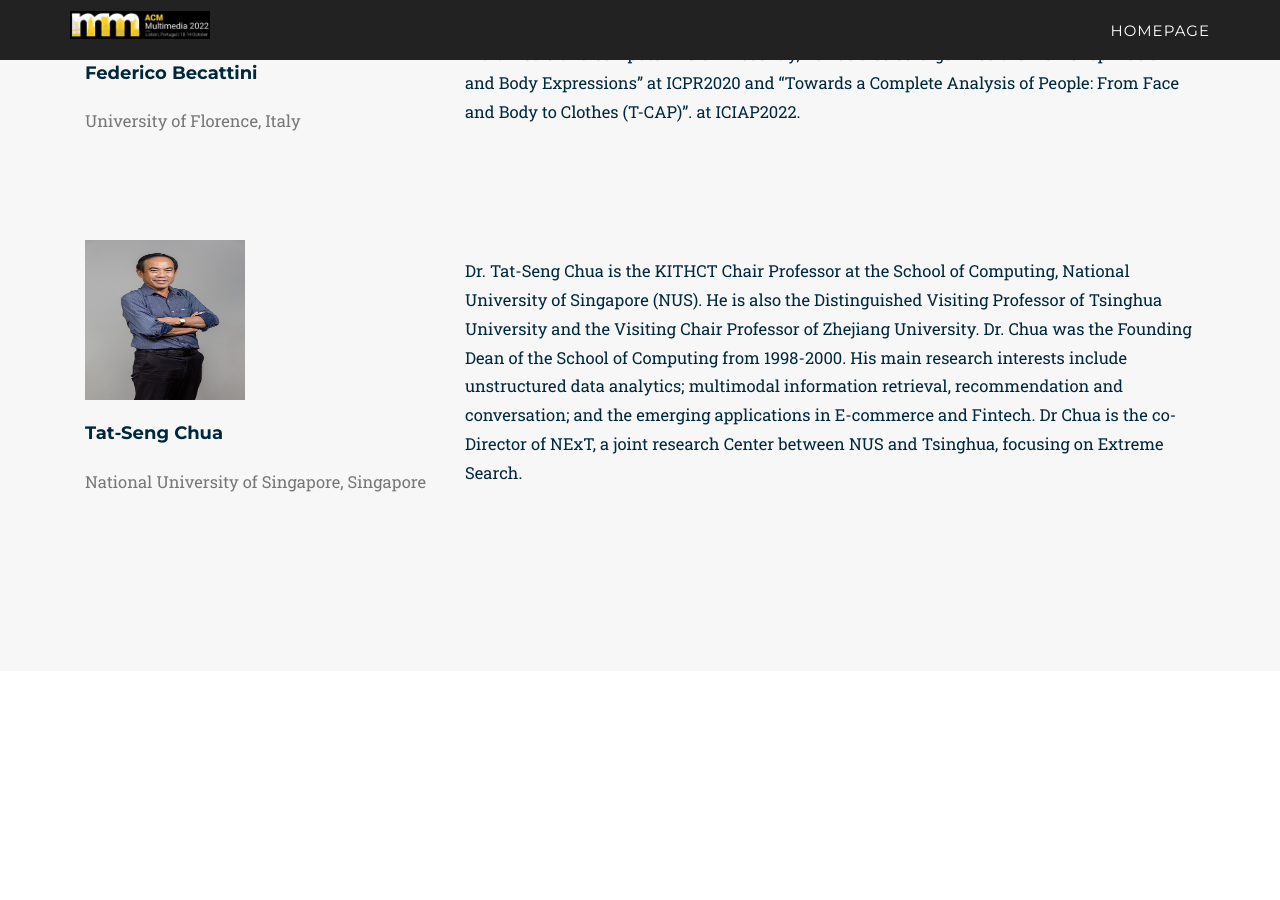
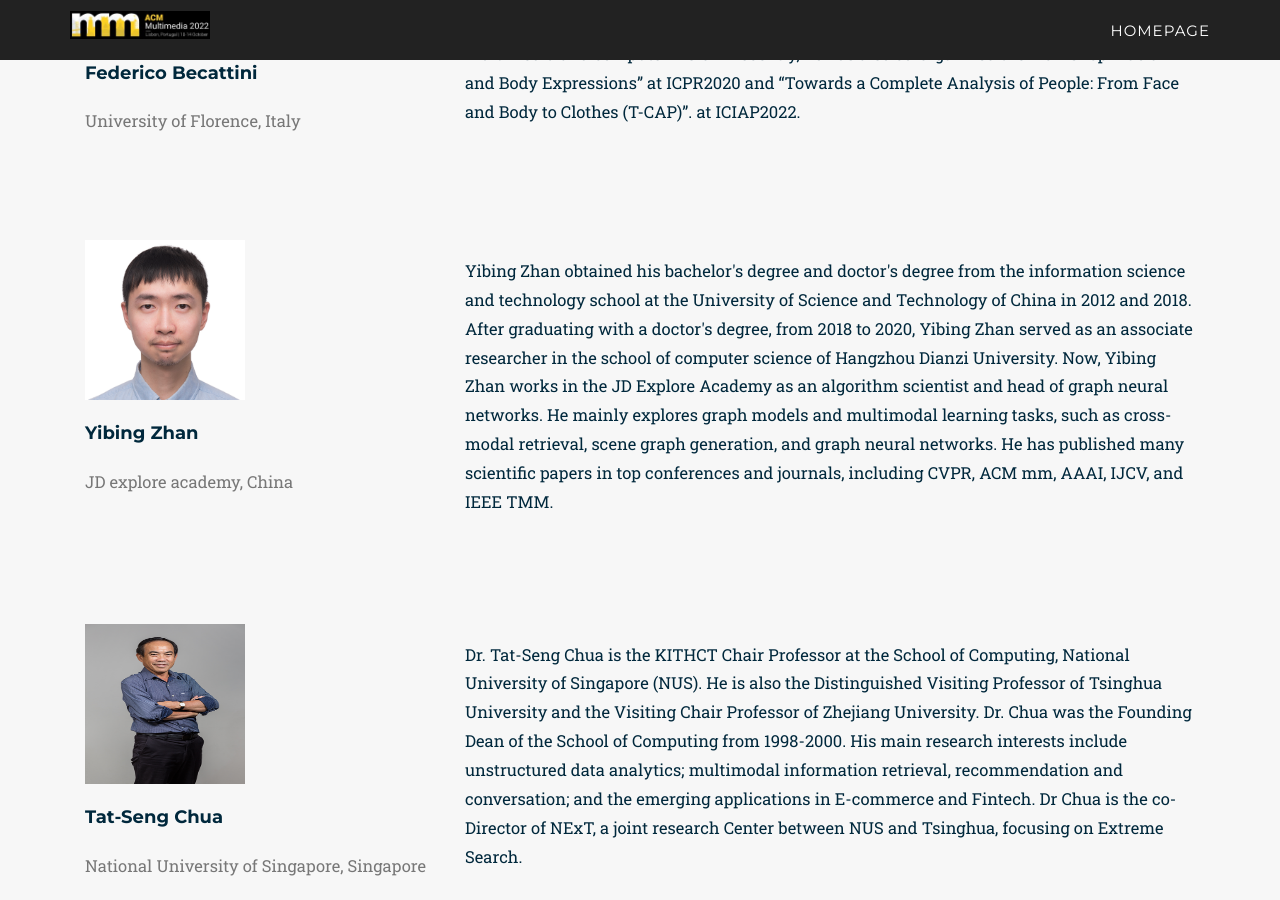
Before and after one commit to MCFR-MM22/MCFR-MM22.github.io, a Jekyll site: the page built from _2021_pages/organizers_info.html, in a window 1280 px wide and 900 px high, scrolled down 1031 px. Built offline with Jekyll 4.4.1, drawn with Linux system fonts in a browser that asks for light colours; some web fonts are replaced; before the commit the page ends 1792 px from its top, so only the background shows below that.

Commit message:
Update organizers.yml

```diff
--- a/_data/twenty_21/organizers.yml
+++ b/_data/twenty_21/organizers.yml
@@ -25,6 +25,15 @@
   topic: Topic
   description: "Federico Becattini is a Postdoctoral Researcher and Adjunct Professor at the University of Florence. His research interests mostly focus on Autonomous Driving, Human Behavior understanding and Fashion Recommendation, also working with international academic and industrial partners. He has co-authored more than 20 scientific papers in journals and international conferences. He also serves as reviewer for top-tier conferences and journals in multimedia and computer vision. Recently, he has also co-organized the workshop “Facial and Body Expressions” at ICPR2020 and “Towards a Complete Analysis of People: From Face and Body to Clothes (T-CAP)”. at ICIAP2022."
 
+- title: yibingzhan
+  name: Yibing Zhan
+  subtitle: JD explore academy, China
+  img: yibingzhan.png
+  thumbnail: yibingzhan.png
+  alt: Picture of TBD
+  topic: Topic
+  description: Yibing Zhan obtained his bachelor's degree and doctor's degree from the information science and technology school at the University of Science and Technology of China in 2012 and 2018. After graduating with a doctor's degree, from 2018 to 2020, Yibing Zhan served as an associate researcher in the school of computer science of Hangzhou Dianzi University. Now, Yibing Zhan works in the JD Explore Academy as an algorithm scientist and head of graph neural networks. He mainly explores graph models and multimodal learning tasks, such as cross-modal retrieval, scene graph generation, and graph neural networks. He has published many scientific papers in top conferences and journals, including CVPR, ACM mm, AAAI, IJCV, and IEEE TMM.
+
 - title: tatsengchua
   name: Tat-Seng Chua
   subtitle: National University of Singapore, Singapore
```
